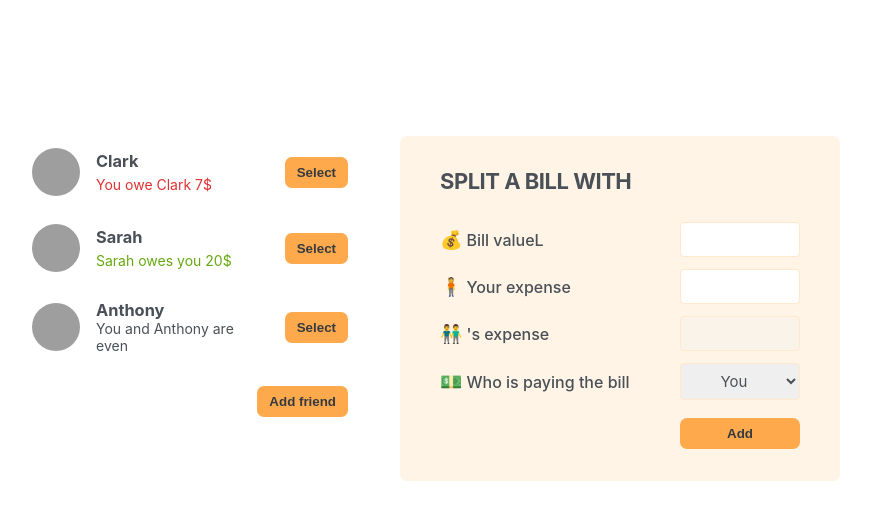
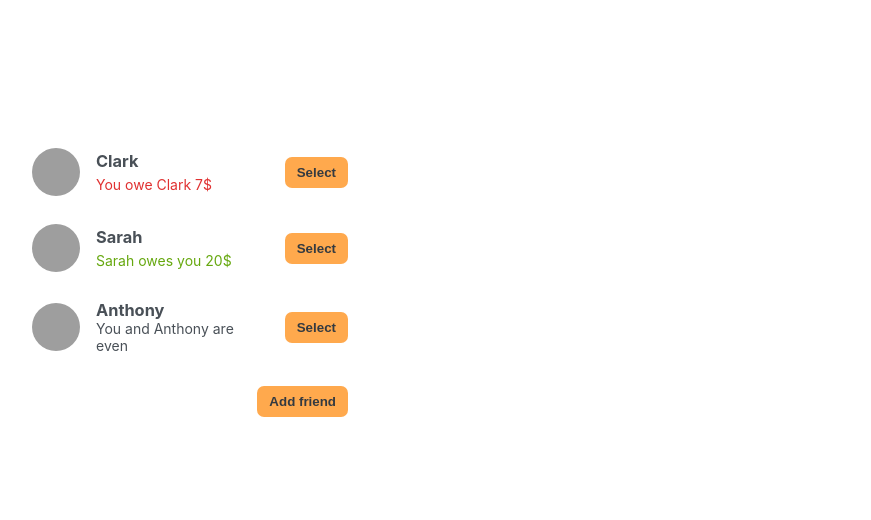
Before and after one commit to VihangaMPS/Eat_N_Split, a React (Create React App) app: page / in a window 1280 px wide. Shown: the top 520 px of the page, without its empty margins (210-1081 px from the left). Built offline with nearby package versions, Linux system fonts and the light colour scheme; grey boxes are pictures that could not be loaded; the HTML template or start-up script is replaced by a standard one.

Commit message:
Selecting a friend

```diff
--- a/src/App.js
+++ b/src/App.js
@@ -24,42 +24,44 @@
 
 export default function App() {
     const [showAddFriend, setShowAddFriend] = useState(false);
-    const [friends, setFriends] = useState(initialFriends)
+    const [friends, setFriends] = useState(initialFriends);
+    const [selectedFriend, setSelectedFriend] = useState(null);
     function handleShowAddFriend() {
         setShowAddFriend(show => !show);
     }
-
     function handleAddFriend(friend) {
         setFriends(friends => [...friends, friend]);
         setShowAddFriend(false);
     }
-
+    function handleSelection(friend) {
+        setSelectedFriend(friend);
+    }
     return (
         <div
             className="app">
             <div className="sidebar">
-                <FriendsList friends={friends}/>
+                <FriendsList friends={friends} onSelection={handleSelection}/>
                 {showAddFriend && <FormAddFriend onAddFriend={handleAddFriend}/>}
                 <Button onClick={handleShowAddFriend}>{showAddFriend ? "Close" : "Add friend"}</Button>
             </div>
 
-            <FormSplitBill/>
+            {selectedFriend && <FormSplitBill selectedFriend={selectedFriend}/>}
         </div>
     );
 }
 
-function FriendsList({friends}) {
+function FriendsList({friends, onSelection}) {
 
     return (
         <ul>
             {friends.map(friend => (
-                <Friend friend={friend} key={friend.id}/>
+                <Friend friend={friend} key={friend.id} onSelection={onSelection}/>
             ))}
         </ul>
     );
 }
 
-function Friend({friend}) {
+function Friend({friend, onSelection}) {
     return (
         <li>
             <img src={friend.image} alt={friend.name}/>
@@ -81,7 +83,7 @@
                 </p>
             )}
 
-            <Button>Select</Button>
+            <Button onClick={() => onSelection(friend)}>Select</Button>
         </li>
     );
 }
@@ -127,10 +129,10 @@
     );
 }
 
-function FormSplitBill() {
+function FormSplitBill({selectedFriend}) {
     return (
         <form action="" className="form-split-bill">
-            <h2>Split a bill with {}</h2>
+            <h2>Split a bill with {selectedFriend.name}</h2>
 
             <label htmlFor="">💰Bill valueL</label>
             <input type="text"/>
@@ -138,13 +140,13 @@
             <label htmlFor="">🧍‍Your expense</label>
             <input type="text"/>
 
-            <label htmlFor="">👬{}'s expense</label>
+            <label htmlFor="">👬{selectedFriend.name}'s expense</label>
             <input type="text" disabled/>
 
             <label htmlFor="">💵Who is paying the bill</label>
             <select name="" id="">
                 <option value="user">You</option>
-                <option value="friend">{}</option>
+                <option value="friend">{selectedFriend.name}</option>
             </select>
             <Button>Add</Button>
         </form>
```
